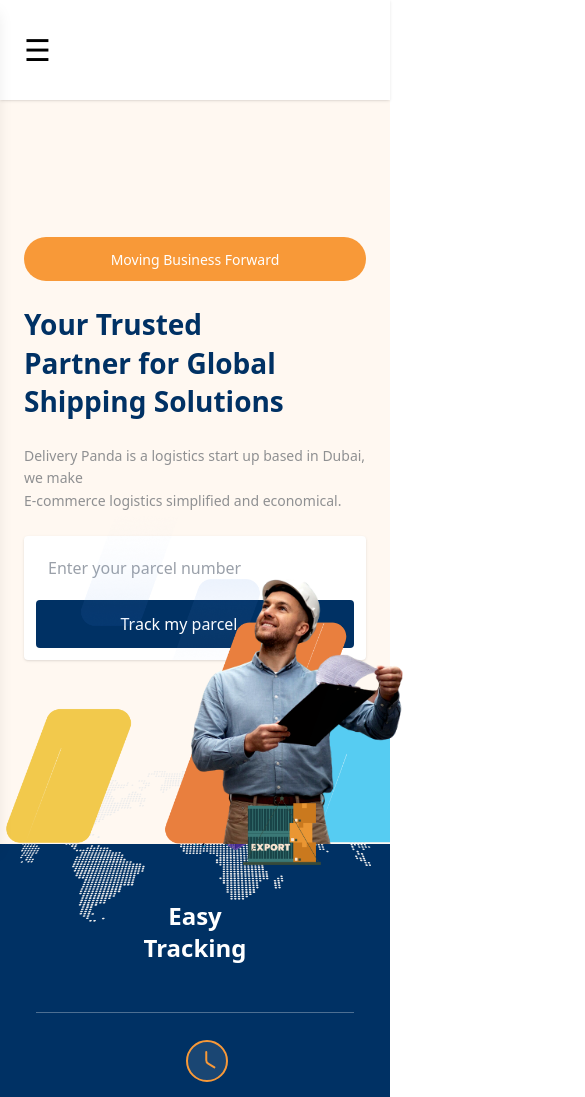
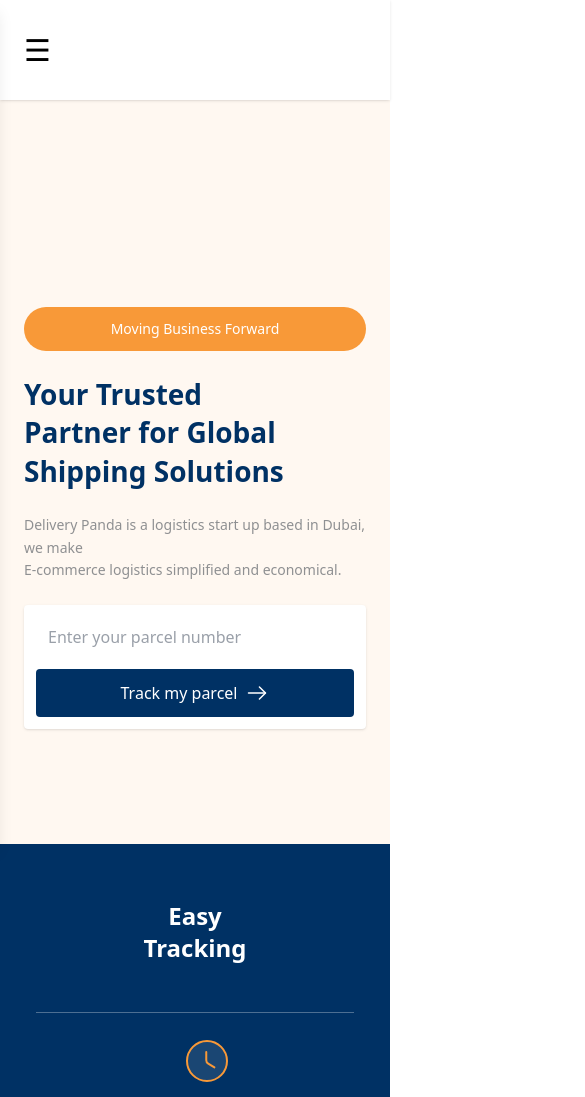
Before and after one commit to nithinraj1999/Panda-Delivery---Machine-Task, a React (Vite) app: page / in a window 390 px wide. Shown: the top 1097 px of the page, 585 px wide, since content can reach past the window. Built offline with nearby package versions, Linux system fonts and the light colour scheme.

Commit message:
hidded left colum in large screen

```diff
--- a/src/components/sections/HeroSection.tsx
+++ b/src/components/sections/HeroSection.tsx
@@ -1,7 +1,9 @@
+import React from "react";
 
 const HeroSection = () => {
     return (
-        <section className="min-h-screen bg-[#FFF8F1] flex flex-col lg:flex-row relative pt-24 ">
+        <section className="min-h-screen bg-[#FFF8F1] flex flex-col lg:flex-row relative pt-24">
+            {/* Left Content */}
             <div className="flex-1 flex flex-col justify-center px-6 sm:px-12 lg:px-20 pt-24 lg:pt-0">
                 <button className="mb-6 bg-[#F89938] w-full sm:w-[224px] h-[44px] rounded-full text-white font-medium text-[14px] flex items-center justify-center">
                     Moving Business Forward
@@ -48,8 +50,10 @@ const HeroSection = () => {
                 </div>
             </div>
 
-            <div className="flex-1 relative mt-12  ">
-                <div className="absolute top-[-20%] right-[5%] w-[20%]  h-auto z-40 mr-[50px]">
+            {/* Right Images & SVG */}
+            <div className="flex-1 relative mt-12 lg:mt-0 hidden xl:block ">
+                {/* Hero Top Image */}
+                <div className="absolute -top-[40px] right-5 lg:w-1/5 w-1/3 h-auto z-40">
                     <img
                         src="/images/exportPic.png"
                         alt="Hero Image"
@@ -57,41 +61,41 @@ const HeroSection = () => {
                     />
                 </div>
 
+                {/* Map Base */}
                 <img
                     src="/images/mapbase.svg"
                     alt="Map Base"
-                    className="absolute top-[20%] left-[5%] w-[90%] sm:w-[60%] h-auto z-0"
+                    className="absolute top-1/5 left-5 w-[90%] sm:w-3/5 h-auto z-10"
                 />
 
-                <img
-                    src="/images/pattern-group.png"
-                    alt="Pattern"
-                    className="absolute bottom-0   z-30"
-                />
+                {/* Main SVG */}
+                <div className="relative z-20 flex justify-center lg:justify-start">
+                    <svg className="w-full max-w-lg h-auto" viewBox="0 0 701 589" fill="none" xmlns="http://www.w3.org/2000/svg">
+                        {/* Paste your SVG paths and gradients here */}
+                    </svg>
+                </div>
 
+                {/* Man */}
                 <img
                     src="/images/Man.png"
                     alt="Man"
-                    className="absolute bottom-0 left-45 w-[60%]  h-auto z-30"
+                    className="absolute bottom-0 left-1/4 lg:left-[30%] w-3/5 lg:w-[50%] h-auto z-30"
                 />
 
+                {/* Boxes */}
                 <img
                     src="/images/Boxes.svg"
                     alt="Boxes"
-                    className="absolute top-[40%] right-[30%] w-[15%] h-auto z-20"
+                    className="absolute top-[31%] right-1/3 lg:right-[62%] w-1/6 lg:w-[15%] h-auto z-20"
                 />
 
+                {/* Frame */}
                 <img
                     src="/images/Frame.svg"
                     alt="Frame"
-                    className="absolute top-[60%] right-[35%] w-[15%] h-auto z-20"
+                    className="absolute top-[67%] right-1/6 lg:right-[71%] w-1/3 lg:w-[30%] h-auto z-20"
                 />
-
-                <div className="absolute top-[55%] left-[40%] w-[8%] sm:w-[5%] z-20">
-                </div>
             </div>
-
-
         </section>
     );
 };
--- a/src/components/sections/ServicesSection.tsx
+++ b/src/components/sections/ServicesSection.tsx
@@ -31,7 +31,7 @@ const ServicesSection = () => {
                         </p>
                     </div>
 
-                    <div className="flex-1 flex flex-col items-center">
+                    <div className="flex-1 flex flex-col items-center hidden xl:block">
                         <div className="absolute left-[964.03px] ">
                             <svg width="39" height="34" viewBox="0 0 39 34" fill="none" xmlns="http://www.w3.org/2000/svg">
                                 <path d="M22.0594 24.3851C23.9395 23.6969 25.2375 22.5213 24.9586 21.7594C24.6797 20.9975 22.9295 20.9377 21.0494 21.6259C19.1693 22.3141 17.8714 23.4896 18.1503 24.2516C18.4292 25.0135 20.1794 25.0733 22.0594 24.3851Z" fill="#003164" />
```
